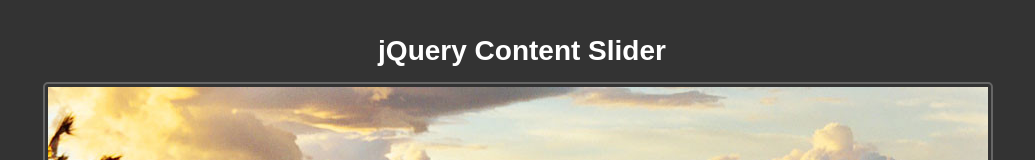
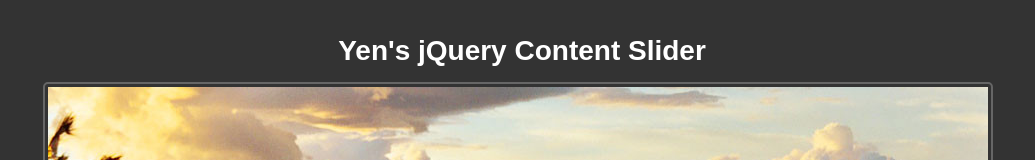
Before and after one commit to yenhtran/ASimpleJqSlider, a plain HTML site: page index.html in a window 1280 px wide. Shown: the top 160 px of the page, without its empty margins (118-1153 px from the left). Drawn offline with nearby package versions, Linux system fonts and the light colour scheme.

Commit message:
customize

```diff
--- a/index.html
+++ b/index.html
@@ -1,7 +1,7 @@
 <!DOCTYPE html>
 <html>
 <head>
-	<title>My jQuery Slider</title>
+	<title>jQuery Slider</title>
 	<link rel="stylesheet" href="css/style.css">
 	<script src="https://ajax.googleapis.com/ajax/libs/jquery/1.11.1/jquery.min.js"></script>
 	<script src="js/script.js"></script>
@@ -9,7 +9,7 @@
 <body>
 	<div id="container">
 		<header>
-			<h1>jQuery Content Slider</h1>
+			<h1>Yen's jQuery Content Slider</h1>
 		</header>
 		<img src="img/arrow-left.png" alt="Prev" id="prev">
 		<div id="slider">
```
